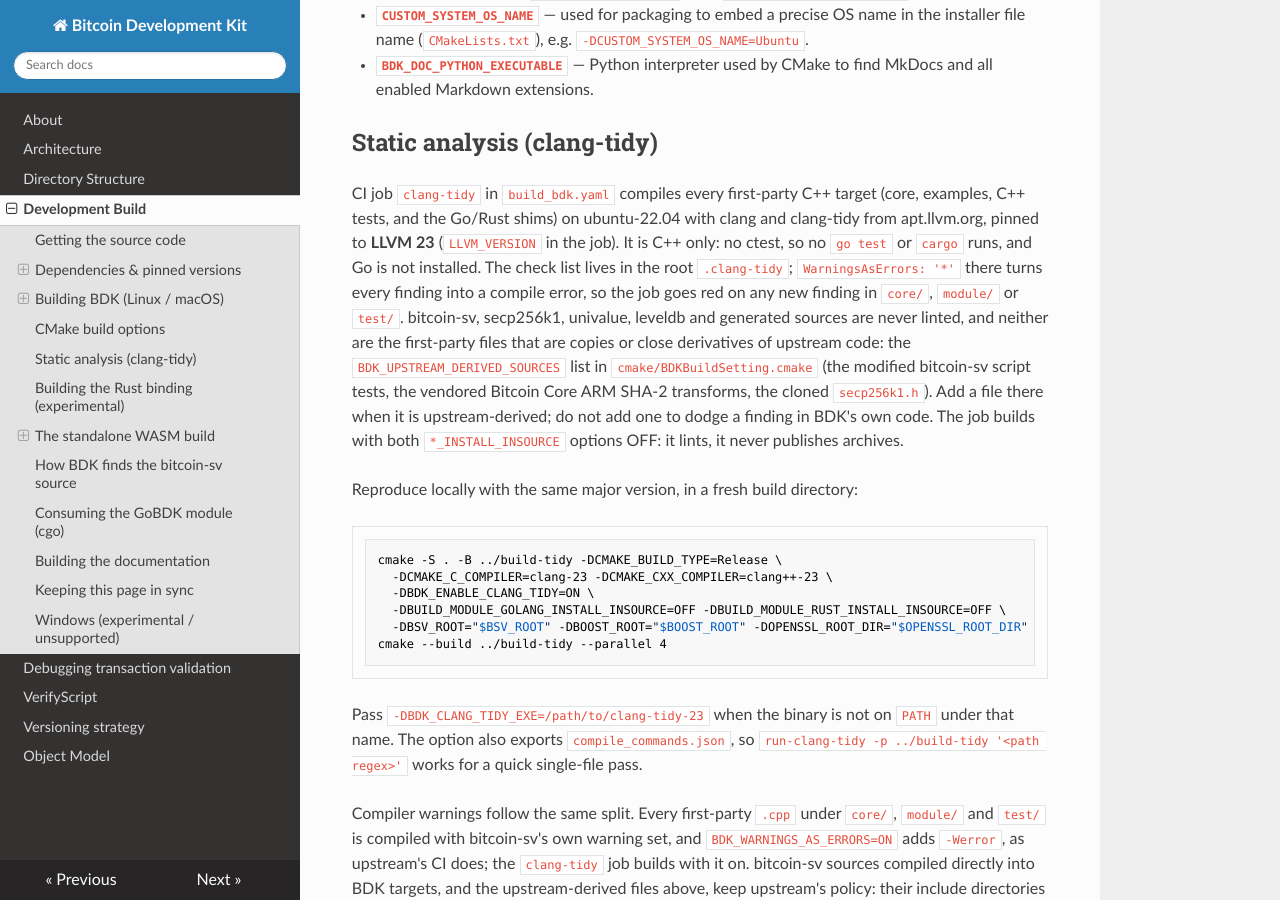
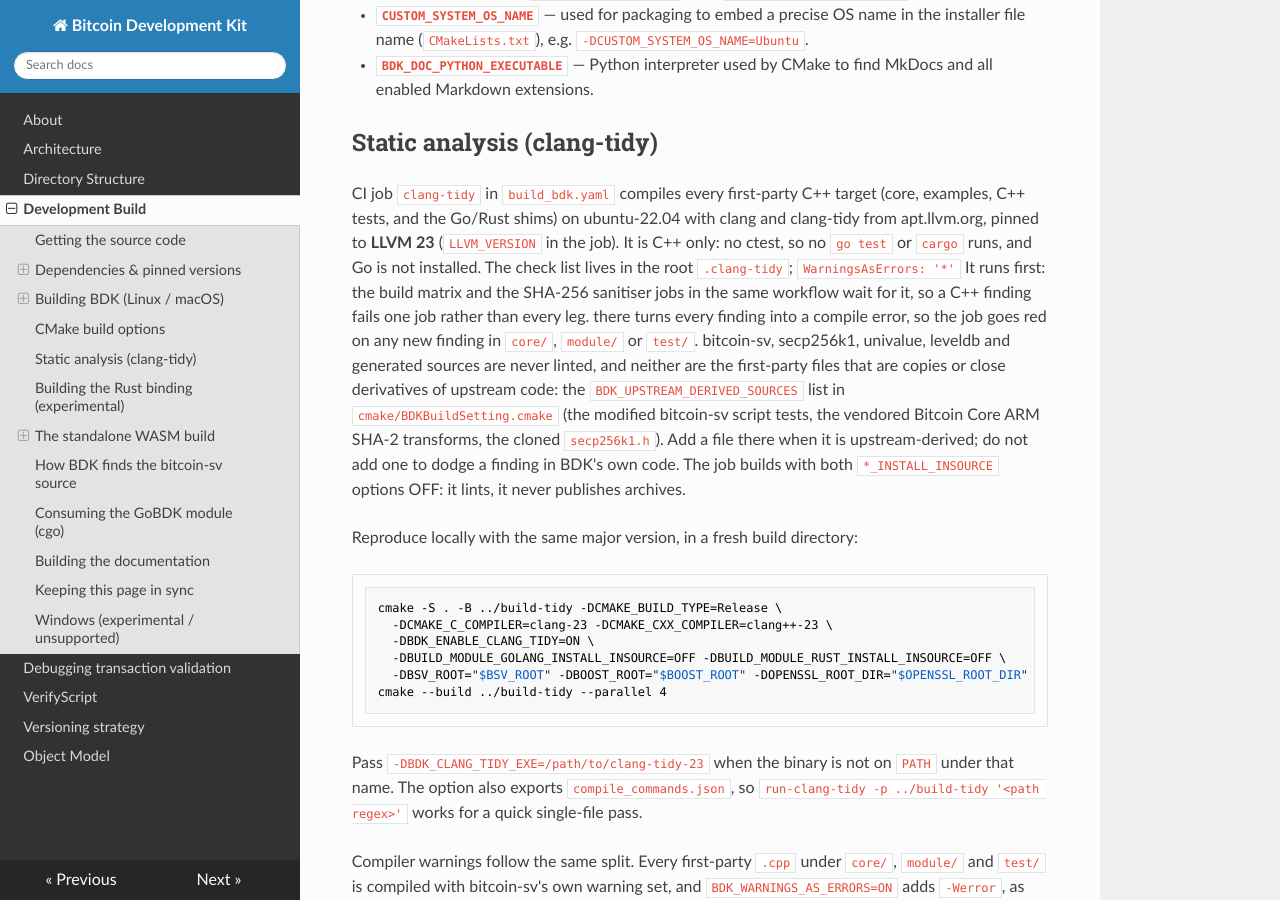
Before and after one commit to bitcoin-sv/bdk, an MkDocs documentation site: the page built from documentation/docs/build.md, in a window 1280 px wide and 900 px high, scrolled down 4864 px. Built offline with MkDocs 1.6.1, drawn with Linux system fonts in a browser that asks for light colours; nearby versions of some CDN libraries.

Commit message:
[ci] run the C++ gate before the build matrix
build-bdk, tsan-sha256-selection and universal-sha256-slices now need
clang-tidy, so a clang-tidy finding or a first-party compiler warning
fails one job instead of every leg, and the expensive legs do not start
until the C++ is clean. The satellite workflows (rust_bdk, build_wasm,
tsan) are separate files and cannot be chained; they stay parallel.

Co-Authored-By: Claude Fable 5.1 <noreply@anthropic.com>

```diff
--- a/documentation/docs/build.md
+++ b/documentation/docs/build.md
@@ -194,6 +194,8 @@ CI job `clang-tidy` in `build_bdk.yaml` compiles every first-party C++ target
 (core, examples, C++ tests, and the Go/Rust shims) on ubuntu-22.04 with clang and
 clang-tidy from apt.llvm.org, pinned to **LLVM 23** (`LLVM_VERSION` in the job).
 It is C++ only: no ctest, so no `go test` or `cargo` runs, and Go is not installed. The check list lives in the root `.clang-tidy`; `WarningsAsErrors: '*'`
+It runs first: the build matrix and the SHA-256 sanitiser jobs in the same workflow
+wait for it, so a C++ finding fails one job rather than every leg.
 there turns every finding into a compile error, so the job goes red on any new
 finding in `core/`, `module/` or `test/`. bitcoin-sv, secp256k1, univalue, leveldb and
 generated sources are never linted, and neither are the first-party files that are
```
Also changed, not shown: 1 other file.
